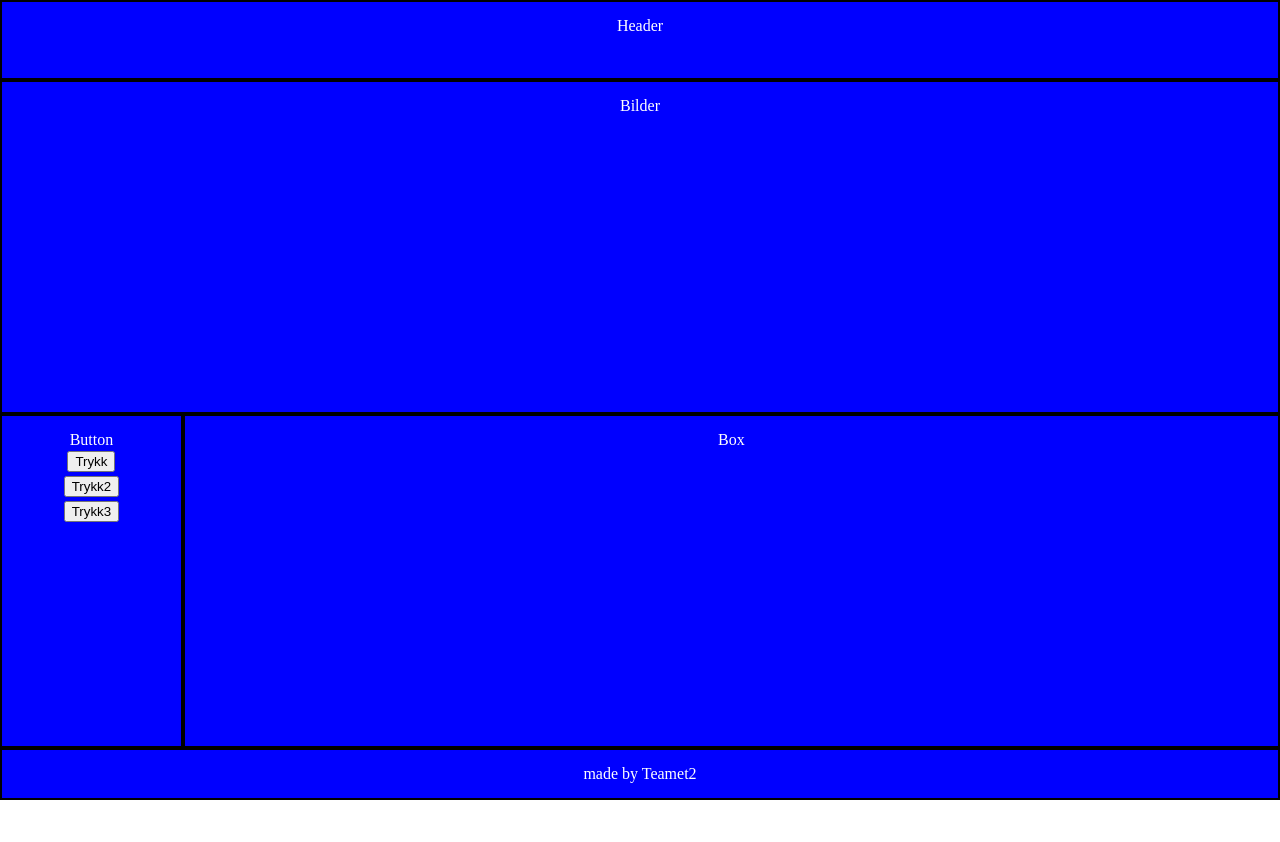
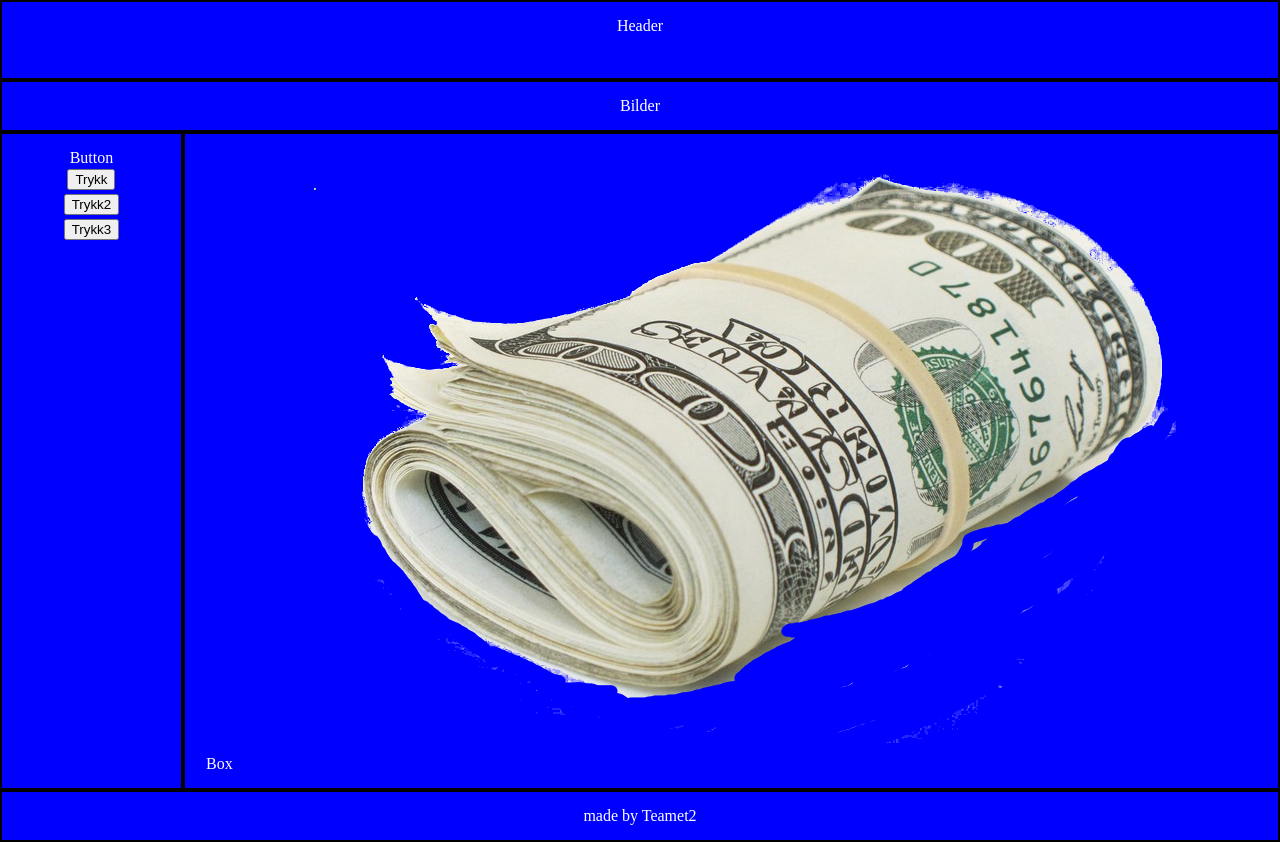
Before and after one commit to NecromancerMidas/Team-2-Oppgave-uke1, a plain HTML site: page index.html in a window 1280 px wide. Both pictures are taken after a click on the button "Trykk". Before the commit the page ends 800 px from the top, so only its background shows below. Drawn offline with Linux system fonts and the light colour scheme.

Commit message:
starting script

```diff
--- a/Script1.js
+++ b/Script1.js
@@ -1,2 +1,4 @@
 // JavaScript source code
-function imageclick()
+function imageclick() {
+    document.getElementById("box").innerHTML += '<img src="img/money.png"/>';
+}
--- a/index.html
+++ b/index.html
@@ -13,11 +13,11 @@
         <nav>Button
             <br>
 
-            <button>Trykk</button><br>
+            <button onclick="imageclick()">Trykk</button><br>
             <Button>Trykk2</Button><br>
             <button>Trykk3</button>
         </nav>
-        <aside>Box</aside>
+        <aside id="box">Box</aside>
         <footer>made by Teamet2</footer>
    </div>
 
```
